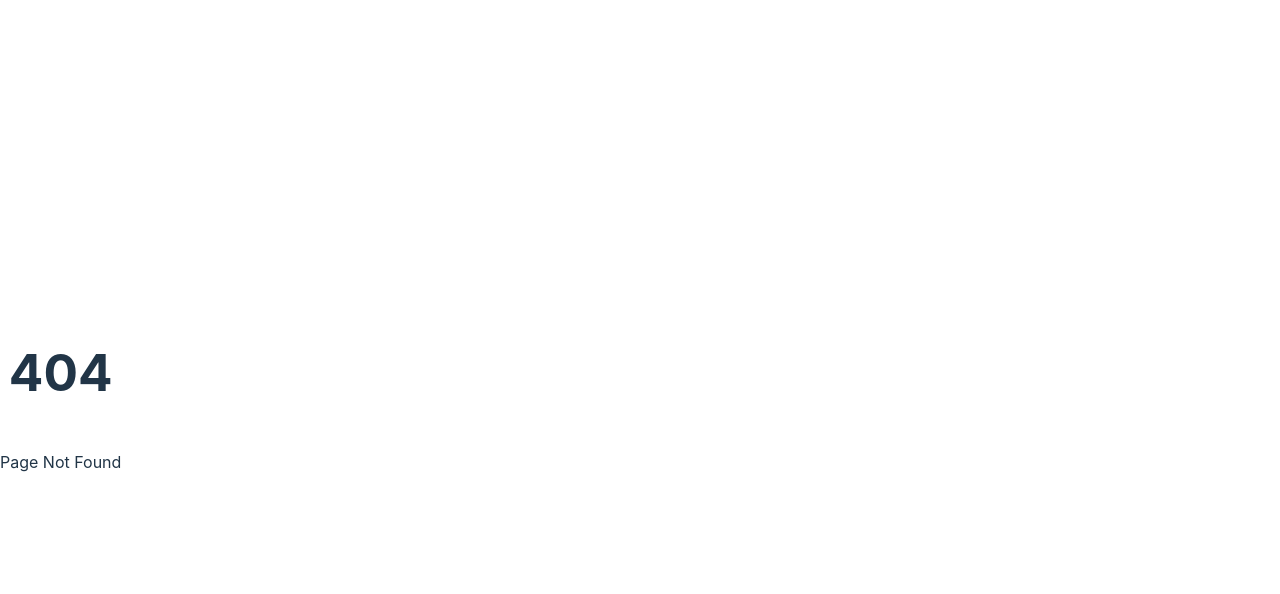
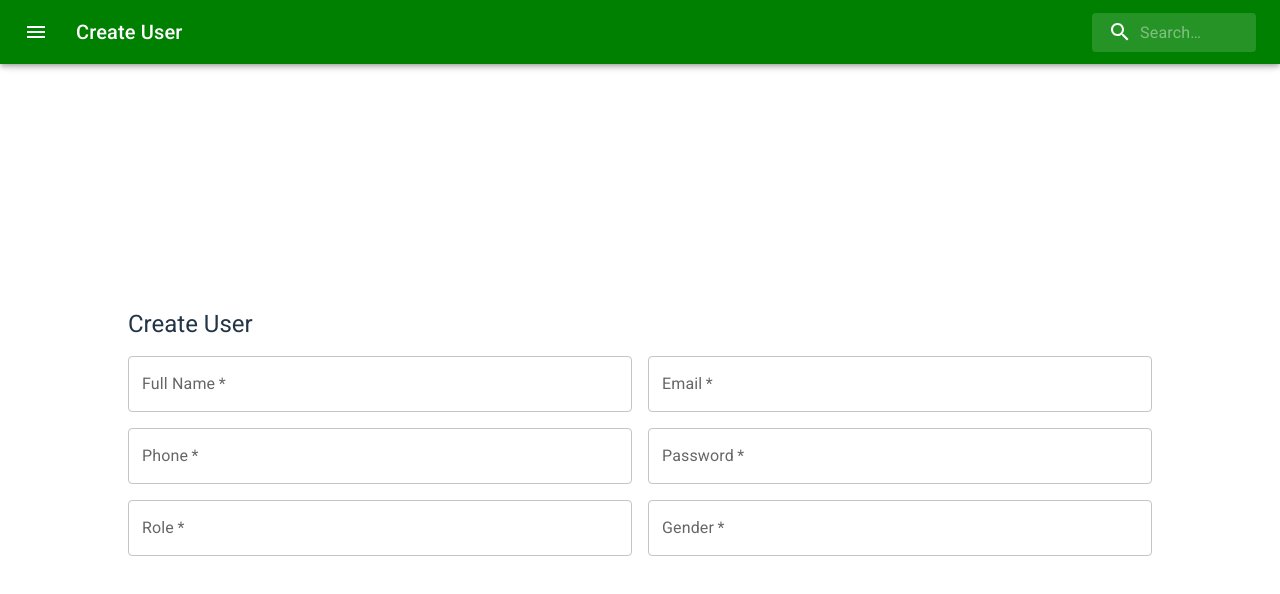
Before and after one commit to allenthomas01/react-crudify, a React (Vite) app: page /admin/create-user in a window 1280 px wide. Before the commit this address had no page. Shown: the top 594 px of the page. Built offline with nearby package versions, Linux system fonts and the light colour scheme.

Commit message:
modified: routes

```diff
--- a/src/App.tsx
+++ b/src/App.tsx
@@ -11,8 +11,8 @@ function App() {
         <Routes>
           <Route path="/" element={<Navigate to="/admin/administrators" />} />
           <Route path="/admin/administrators" element={<HomePage />} />
-          <Route path="/createUser" element={<CreatePage />} />
-          <Route path="/viewDetails" element={<ViewPage />} />
+          <Route path="/admin/create-user" element={<CreatePage />} />
+          <Route path="/admin/view-details" element={<ViewPage />} />
           <Route path="*" element={<NoPage />} />
         </Routes>
       </BrowserRouter>
--- a/src/components/Navbar.tsx
+++ b/src/components/Navbar.tsx
@@ -57,8 +57,8 @@ export default function Navbar() {
   const location = useLocation();
 
   const isHomePage = location.pathname === "/admin/administrators";
-  const isCreatePage = location.pathname === "/createUser";
-  const isViewDetailsPage = location.pathname === "/viewDetails";
+  const isCreatePage = location.pathname === "/admin/create-user";
+  const isViewDetailsPage = location.pathname === "/admin/view-details";
 
   return (
     <Box sx={{ width: "100%", pt: 8 }}>
@@ -105,7 +105,7 @@ export default function Navbar() {
                 backgroundColor: "green",
                 border: "1px solid white",
               }}
-              onClick={() => navigate("/createUser")}
+              onClick={() => navigate("/admin/create-user")}
             >
               <AddIcon />
             </IconButton>
--- a/src/components/ShowAllUsers.tsx
+++ b/src/components/ShowAllUsers.tsx
@@ -145,7 +145,7 @@ export default function ShowAllUsers() {
   };
 
   const viewDetails = (row: Admin) => {
-    navigate("/viewDetails", { state: row });
+    navigate("/admin/view-details", { state: row });
   };
 
   React.useEffect(() => {
```
